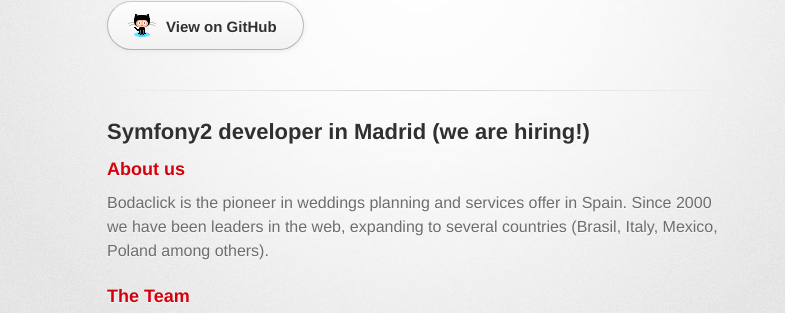
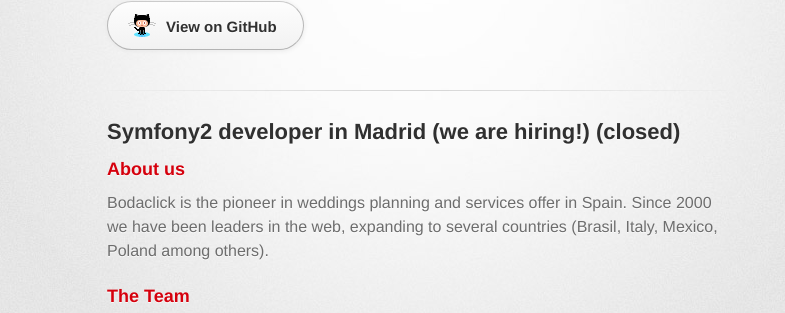
Before and after one commit to Bodaclick/bodaclick.github.com, a Jekyll site: the page built from _posts/2013-05-16-Symfony2-developer.html, in a window 1280 px wide. Shown: the part 156-469 px from the top of the page, without its empty margins (223-1008 px from the left). Built offline with Jekyll 4.4.1, drawn with Linux system fonts in a browser that asks for light colours; some web fonts are replaced; Markdown is read by kramdown in place of the engine named in the settings.

Commit message:
Update 2013-05-16-Symfony2-developer.html

```diff
--- a/_posts/2013-05-16-Symfony2-developer.html
+++ b/_posts/2013-05-16-Symfony2-developer.html
@@ -1,8 +1,8 @@
 ---
 layout: default
-title: Symfony2 developer in Madrid
+title: (closed) Symfony2 developer in Madrid
 ---
-<h2>Symfony2 developer in Madrid (we are hiring!)</h2>
+<h2>Symfony2 developer in Madrid (we are hiring!)  (closed)</h2>
 
 <h3>About us</h3>
 <p>Bodaclick is the pioneer in weddings planning and services offer in Spain.
```
